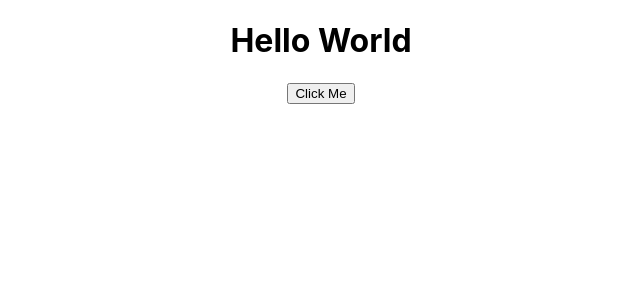
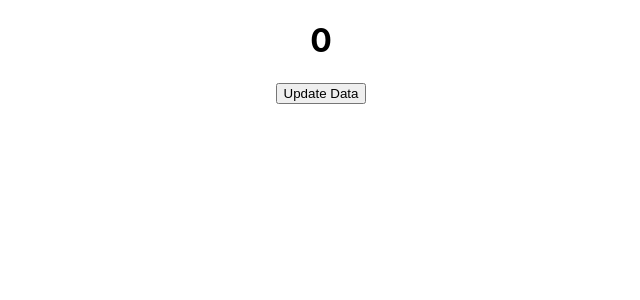
Before and after one commit to Vinod-Deshmukh/react-tutorials, a React (Create React App) app in the folder my-app/: page / in a window 1280 px wide. Shown: the top 300 px of the page, without its empty margins (319-959 px from the left). Built offline with nearby package versions, Linux system fonts and the light colour scheme.

Commit message:
use state example

```diff
--- a/my-app/package.json
+++ b/my-app/package.json
@@ -8,7 +8,7 @@
     "@testing-library/user-event": "^13.5.0",
     "react": "^18.2.0",
     "react-dom": "^18.2.0",
-    "react-scripts": "5.0.1",
+    "react-scripts": "^5.0.1",
     "web-vitals": "^2.1.4"
   },
   "scripts": {
--- a/my-app/src/App.js
+++ b/my-app/src/App.js
@@ -1,16 +1,16 @@
+import { useState } from "react";
 import "./App.css";
 
 function App() {
-  let data = "Hello World";
-  function click() {
-    data = "Hello India";
-    alert(data);
-    // alert("Hey, you clicked me!");
+  const [data, setData] = useState(0);
+  function updateData() {
+    setData(data + 1);
   }
+  console.warn("__");
   return (
     <div className="App">
       <h1>{data}</h1>
-      <button onClick={() => click()}>Click Me</button>
+      <button onClick={updateData}>Update Data</button>
     </div>
   );
 }
```
Also changed, not shown: my-app/src/reportWebVitals.js (added, +13 -0 lines), my-app/src/setupTests.js (added, +5 -0 lines), 2 other files (tests, documents, lock files or other folders).
